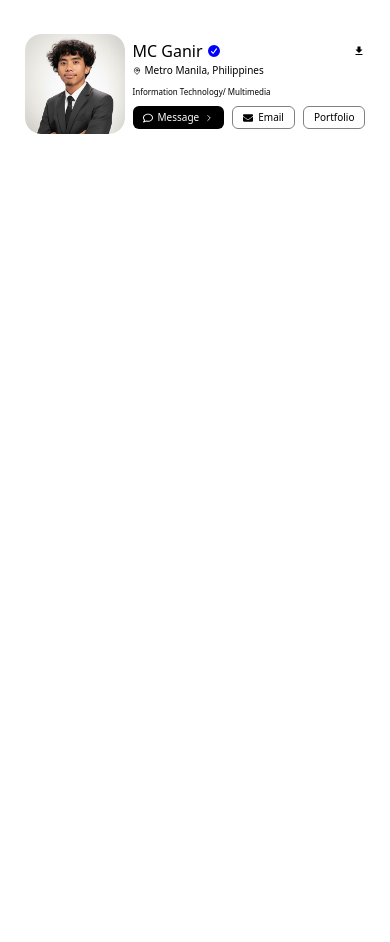
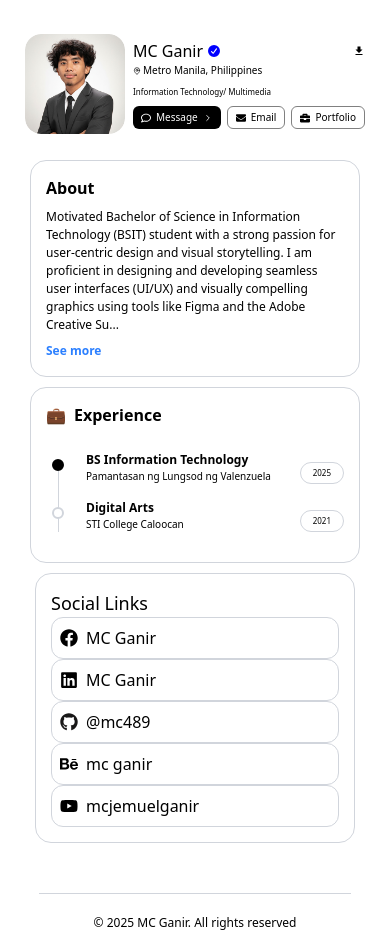
Before and after one commit to mc489/mc489portfolio, a React (Vite) app: page / in a window 390 px wide. Before the commit the page ends 844 px from the top, so only its background shows below. Built offline with nearby package versions, Linux system fonts and the light colour scheme.

Commit message:
new patch

```diff
--- a/src/About.jsx
+++ b/src/About.jsx
@@ -1,17 +1,80 @@
+import React, { useState } from 'react';
+import { useMediaQuery } from 'react-responsive';
+
 function About() {
+    // State to manage whether the full text is shown on mobile/tablet
+    const [isMobileExpanded, setIsMobileExpanded] = useState(false);
+
+    // Toggle function for the mobile button
+    const toggleMobileExpansion = () => {
+        setIsMobileExpanded(!isMobileExpanded);
+    };
+
+    const isDesktopOrLaptop = useMediaQuery({
+        query: '(min-width: 1024px)'
+    });
+    const isTabletOrMobile = useMediaQuery({
+        query: '(max-width: 1023px)'
+    });
+    // Other media queries (isBigScreen, isPortrait, isRetina) remain the same
+
+    // Define the full text content (as you had it across multiple paragraphs)
+    const p1 = "Motivated Bachelor of Science in Information Technology (BSIT) student with a strong passion for user-centric design and visual storytelling. I am proficient in designing and developing seamless user interfaces (UI/UX) and visually compelling graphics using tools like Figma and the Adobe Creative Suite including branding, typography, digital illustration.";
+    const p2 = "I combine this design expertise with practical front-end development skills in HTML, CSS, JavaScript, React, and Tailwind, bridging the gap between design and functionality to build high-quality web experiences.";
+    const p3 = "My skill set also includes impactful video editing and motion graphics, all aimed at creating engaging digital content Eager to apply my technical knowledge and creativity to create intuitive, visually appealing, and responsive digital experiences in real-world projects.";
+
+    // Create a short version for the mobile initial view
+    const shortText = `${p1.substring(0, 300)}...`; // Truncate the first paragraph
+
     return (
         <>
-            {/* Added 'max-w-md' to limit the width and 'mx-auto' to center the div */}
-            <div className="rounded-[16px] mx-0 max-w-80 p-[13px] mt-[10px] text-left border-1 border-gray-300">
+            {/* Desktop View (No See More/Less needed) */}
+            {isDesktopOrLaptop &&
+                <div className="flex justify-center items-center w-full ">
+                    <div className="relative max-w-[620px] rounded-[16px] w-full p-[15px] mt-[10px] text-left border border-gray-300">
+                        <h1 className="text-xl font-semibold mb-2">About</h1>
+                        <p className=" text-black">{p1}</p>
+                        <br/>
+                        <p>{p2}</p>
+                        <br />
+                        <p>{p3}</p>
+                    </div>
+                </div>
+            }
 
-                <h1 className="text-xl font-semibold mb-2">About</h1>
+            {/* Tablet or Mobile View (With See More/Less) */}
+            {isTabletOrMobile &&
+                <div className="flex justify-center items-center">
+                    <div className="relative max-w-[330px] rounded-[16px] w-full p-[15px] mt-[10px] text-left border border-gray-300">
+                        <h1 className="text-[16px] font-semibold mb-2">About</h1>
 
-                <p className="text-black">
-                    Motivated BSIT student with skills in digital design, video editing, and front-end
-                    development. Eager to contribute creativity and technical knowledge to real-world
-                    projects while continuing to grow professionally.
-                </p>
-            </div>
+                        {/* Conditionally render paragraphs or the short version */}
+                        {isMobileExpanded ? (
+                            // Full Text View
+                            <>
+                                <p className="text-[12px] text-black">{p1}</p>
+                                <br/>
+                                <p className="text-[12px]">{p2}</p>
+                                <br />
+                                <p className="text-[12px]">{p3}</p>
+                            </>
+                        ) : (
+                            // Short Text View
+                            <p className="text-[12px] text-black">
+                                {shortText}
+                            </p>
+                        )}
+
+                        {/* The Toggle Button for mobile */}
+                        <button
+                            onClick={toggleMobileExpansion}
+                            className="text-[12px] text-blue-500 font-semibold mt-2 hover:text-blue-700 focus:outline-none"
+                        >
+                            {isMobileExpanded ? 'See less' : 'See more'}
+                        </button>
+                    </div>
+                </div>
+            }
         </>
     )
 }
--- a/src/App.jsx
+++ b/src/App.jsx
@@ -2,7 +2,7 @@
 import About from "./About"
 import Header from "./Header"
 import Footer from "./Footer"
-import ColorsTimeline from "./Timeline"
+import Timeline from "./Timeline"
 import SocialLinks from "./Social_Links"
 function App() {
 
@@ -12,10 +12,10 @@ function App() {
 
       <Header />
 
-
-
-
-
+      <About />
+      <Timeline />
+      <SocialLinks/>
+    <Footer/>
 
     </>
   )
--- a/src/Footer.jsx
+++ b/src/Footer.jsx
@@ -1,13 +1,33 @@
+import { useMediaQuery } from 'react-responsive';
 
 
-
-function Footer() {
+function Footer() { const isDesktopOrLaptop = useMediaQuery({
+            query: '(min-width: 1024px)'
+        })
+        const isBigScreen = useMediaQuery({ query: '(min-width: 1824px)' })
+        const isTabletOrMobile = useMediaQuery({ query: '(max-width:  1023px)' })
+        const isPortrait = useMediaQuery({ query: '(orientation: portrait)' })
+        const isRetina = useMediaQuery({ query: '(min-resolution: 2dppx)' })
     return (
-
-        <footer className="mt-[50px] cursor-default text-center">
-            <hr className="items-center"></hr>
+    <>
+        {isDesktopOrLaptop &&
+        <footer className="mt-[50px] mb-[10px]  cursor-default text-center">
+              <hr className="w-[40%] mx-auto border-gray-300 mb-[20px]" ></hr>
             <p >&copy; {new Date().getFullYear()} MC Ganir. All rights reserved</p>
         </footer>
+
+        }
+
+         {isTabletOrMobile &&
+        <footer className="mt-[50px] mb-[10px]  cursor-default text-center">
+              <hr className="w-[80%] mx-auto border-gray-300 mb-[20px]" ></hr>
+            <p className='text-[12px]'>&copy; {new Date().getFullYear()} MC Ganir. All rights reserved</p>
+        </footer>
+
+        }
+        </>
     )
+
 }
+
 export default Footer
--- a/src/Header.jsx
+++ b/src/Header.jsx
@@ -10,12 +10,14 @@ import { ChevronRight } from 'lucide-react';
 import { MdDownload } from 'react-icons/md';
 import { FaEnvelope } from 'react-icons/fa';
 import { useMediaQuery } from 'react-responsive'
+import { FaBriefcase } from 'react-icons/fa'; // Example: using a briefcase icon from Font Awesome
+
 function Header() {
     const isDesktopOrLaptop = useMediaQuery({
-        query: '(min-width: 1224px)'
+        query: '(min-width: 1024px)'
     })
     const isBigScreen = useMediaQuery({ query: '(min-width: 1824px)' })
-    const isTabletOrMobile = useMediaQuery({ query: '(max-width: 1224px)' })
+    const isTabletOrMobile = useMediaQuery({ query: '(max-width:  1023px)' })
     const isPortrait = useMediaQuery({ query: '(orientation: portrait)' })
     const isRetina = useMediaQuery({ query: '(min-resolution: 2dppx)' })
 
@@ -51,7 +53,7 @@ function Header() {
                 <div className=" pt-[24px] items-center justify-center flex flex-row gap-4   ">
 
                     <div
-                        className="relative w-[150px] max-[500px]:w-[100px] aspect-square rounded-[16px] overflow-hidden group flex-shrink-0"
+                        className="relative w-[150px]  aspect-square rounded-[16px] overflow-hidden group flex-shrink-0"
 
                         onMouseEnter={handleMouseEnter}
                         onMouseLeave={handleMouseLeave}
@@ -116,7 +118,7 @@ function Header() {
                         button bg-black px-[16px] py-[8px]
                         text-white text-[14px] !border-none hover:-translate-y-0.5 whitespace-nowrap">
 
-                                <div className="flex gap-[7px] items-center">
+                                <div className="flex gap-[8px] items-center">
                                     <FaRegComment size={18} color="white" />
                                     Message Now
                                     <ChevronRight size={18} color="white" />
@@ -124,13 +126,19 @@ function Header() {
                             </button>
 
                             <button className=" button px-[16px] hover:-translate-y-0.5  whitespace-nowrap">
-                                <div className="flex items-center gap-[10px]">
+                                <div className="flex items-center gap-[8px]">
                                     <FaEnvelope size="16px" color="black" />
                                     Send Email
                                 </div>
                             </button>
 
-                            <button className=" button  px-[16px] hover:-translate-y-0.5"> Portfolio</button>
+                            <button className=" button  px-[16px] hover:-translate-y-0.5">
+                                <div className="flex items-center gap-[8px]">
+
+                                   <FaBriefcase  size="16px" />
+                                Portfolio
+                                </div>
+                                </button>
                         </div>
                     </div>
                 </div>
@@ -138,7 +146,7 @@ function Header() {
 
             {isTabletOrMobile &&
 
-                <div className=" py-[24px] items-center justify-center flex flex-row gap-2 overflow-hidden ">
+                <div className=" pt-[24px] pb-[6px] items-center justify-center flex flex-row gap-2 overflow-hidden ">
 
                     <div
                         className="relative items-center justify- w-[100px] flex flex-row aspect-square rounded-[16px] overflow-hidden group flex-shrink-0"
@@ -199,15 +207,15 @@ function Header() {
 
 
                         <div className=" m-0 flex flex-row items-center">
-                            <MapPin color="black" size={8} style={{ marginRight: '4px' }} /> {/* */}
+                            <MapPin color="black" size={8} style={{ marginRight: '2px' }} /> {/* */}
                             <h3 className="text-[10px] ">Metro Manila, Philippines</h3>
                         </div>
                         <h2 className=" mt-[8px] text-[8px] justify-center ">Information Technology/ Multimedia </h2>
 
-                        <div className="mt-[8px] flex flex-row gap-[8px]">
+                        <div className="mt-[8px] flex flex-row gap-[6px]">
 
                             <button className="
-                        button bg-black px-[10px] py-[4px]
+                        button bg-black px-[8px] py-[4px]
                         text-white text-[10px] !border-none hover:-translate-y-0.5 whitespace-nowrap">
 
                                 <div className="flex gap-[5px] items-center">
@@ -217,14 +225,22 @@ function Header() {
                                 </div>
                             </button>
 
-                            <button className=" text-[10px] button px-[10px] hover:-translate-y-0.5  whitespace-nowrap">
+                            <button className=" text-[10px] button px-[8px] hover:-translate-y-0.5  whitespace-nowrap">
                                 <div className="flex items-center gap-[5px]">
                                     <FaEnvelope size={10} color="black" />
                                     Email
                                 </div>
                             </button>
 
-                            <button className=" button text-[10px] px-[10px] hover:-translate-y-0.5"> Portfolio</button>
+                            <button className=" button text-[10px] px-[8px] hover:-translate-y-0.5">
+
+                                <div className="flex items-center gap-[5px]">
+
+                                   <FaBriefcase  size={10} />
+                                Portfolio
+                                </div>
+
+                               </button>
                         </div>
                     </div>
                 </div>
--- a/src/Social_Links.jsx
+++ b/src/Social_Links.jsx
@@ -9,7 +9,9 @@ function SocialLinks() {
 
     return (
 
-        <div className=" justify-center hover:shadow-md gap-1 flex flex-col w-60 bg-white rounded-2xl border-1 border-gray-300 justify-center  p-4 text-black ">
+     <div className="flex  justify-center items-center  ">
+
+                    <div className=" flex flex-col relative max-w-[320px] rounded-[16px] w-full p-[15px] mt-[10px] text-left border border-gray-300">
             <span className="text-lg">Social Links</span>
 
             <button className="rounded-[12px] border-1 border-gray-300 px-2 py-2 hover:-translate-y-0.5 duration-200 ">
@@ -59,6 +61,7 @@ function SocialLinks() {
 
 
         </button>
+        </div>
 </div>
     )
 }
--- a/src/Timeline.jsx
+++ b/src/Timeline.jsx
@@ -1,6 +1,16 @@
 import React from "react";
+import { useMediaQuery } from 'react-responsive'
+export default function ExperienceTimeline() {
 
-export default function ExperienceTimeline() {
+
+
+    const isDesktopOrLaptop = useMediaQuery({
+            query: '(min-width: 1024px)'
+        })
+        const isBigScreen = useMediaQuery({ query: '(min-width: 1824px)' })
+        const isTabletOrMobile = useMediaQuery({ query: '(max-width:  1023px)' })
+        const isPortrait = useMediaQuery({ query: '(orientation: portrait)' })
+        const isRetina = useMediaQuery({ query: '(min-resolution: 2dppx)' })
   const timeline = [
     {
 
@@ -21,8 +31,11 @@ export default function ExperienceTimeline() {
   ];
 
   return (
-    <div className=" max-w-80 m-0 justify-center mt-[16px] ">
-    <div className="  bg-white rounded-2xl border-1 border-gray-300 w-[424px] p-4 text-black">
+<>
+
+ {isDesktopOrLaptop &&
+    <div className="flex justify-center items-center w-full ">
+                    <div className="relative max-w-[620px] rounded-[16px] w-full p-[15px] mt-[10px] text-left border border-gray-300">
 
       {/* Header */}
       <div className="flex items-center gap-2 mb-6">
@@ -57,8 +70,6 @@ export default function ExperienceTimeline() {
               {/* Content Row */}
               <div className="flex justify-between items-end mb-[15px] ">
                 <div>
-                   <p className="text-black text-sm items-end font-semibold">{item.ojt}</p>
-                  <p className="text-black text-sm ">{item.company}</p>
 
                   <h3 className="text-black text-base font-semibold">{item.role}</h3>
                   <p className="text-black text-sm ">{item.school}</p>
@@ -75,10 +86,76 @@ export default function ExperienceTimeline() {
 
             </div>
           ))}
-        </div>
 
+
+ </div>
       </div>
  </div>
     </div>
+    }
+
+    {isTabletOrMobile  &&
+    <div className="flex justify-center items-center w-full ">
+                    <div className="relative max-w-[330px] rounded-[16px] w-full p-[15px] mt-[10px] text-left border border-gray-300">
+
+      {/* Header */}
+      <div className="flex items-center gap-2 mb-6">
+        <span className="text-[16px]">💼</span>
+        <h2 className="text-[16px] font-bold">Experience</h2>
+      </div>
+
+    {/* Timeline */}
+      <div className="relative ml-2">
+
+        {/* ONE SINGLE VERTICAL LINE (Placed outside the map loop) */}
+        {/* It spans from top-0 to bottom-0 of its relative parent */}
+        <div className="absolute left-[4px] top-5 bottom-0 w-px bg-gray-300 z-0"></div>
+
+        <div className="space-y-8 mt-4">
+          {timeline.map((item, idx) => (
+            <div key={idx} className="relative pl-8">
+
+
+              {/* Dot */}
+              <span
+                className={` items-center
+                  absolute -left-[2px] top-[8px]
+                  w-[12px] h-[12px] rounded-full border-2
+                  transition-all duration-200 z-10
+                  ${item.filled ? "bg-black" : "border-gray-300 bg-white hover:bg-black"}
+                `}
+              />
+
+
+
+              {/* Content Row */}
+              <div className="flex justify-between items-end mb-[15px] ">
+                <div>
+
+                  <h3 className="text-black text-[12px] font-semibold">{item.role}</h3>
+                  <p className="text-black text-[10px] ">{item.school}</p>
+
+
+
+                </div>
+
+                {/* Year Badge */}
+                <span className=" items-end text-black text-[8px] border-1 border-gray-300 px-3 py-1 rounded-full">
+                  {item.year}
+                </span>
+              </div>
+
+            </div>
+          ))}
+
+
+ </div>
+      </div>
+ </div>
+    </div>
+    }
+
+
+     </>
   );
 }
```
